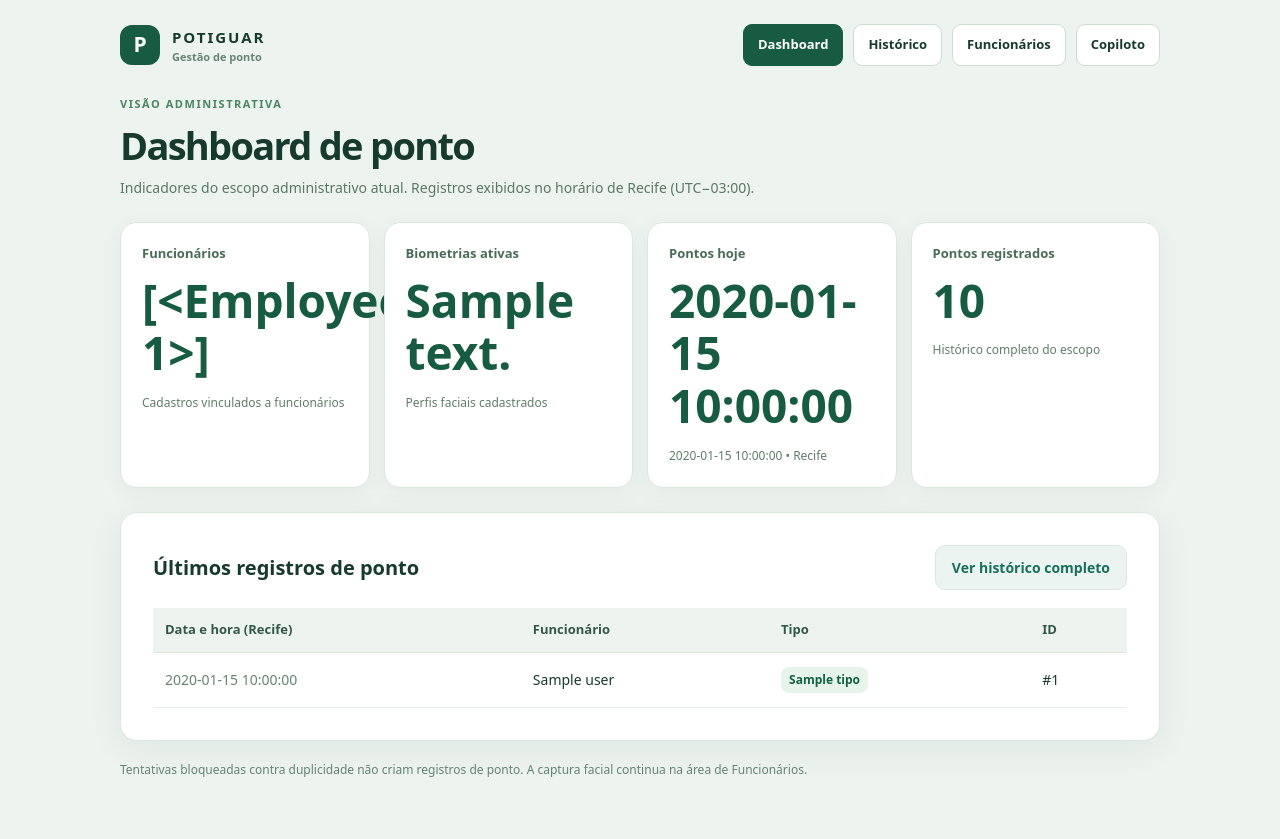
After one commit to leon337/reconhecimento_facial, a Flask app: template templates/admin/dashboard.html in a window 1280 px wide. The commit adds this page. Run offline with Flask 3, Linux system fonts and the light colour scheme; tables that the repository leaves empty hold one stand-in row (values such as "Sample post"); the template is opened without the code that fills it: values that come from a table or form of the project are taken from there, most other values are stand-ins (such as "Sample title", 1, 10 or a date in 2020); some libraries are stand-ins or nearby versions.

Commit message:
feat(potiguar): dashboard and protected punch history for homologation

```diff
--- a/main.py
+++ b/main.py
@@ -9,6 +9,7 @@ from flask_migrate import Migrate
 from flask_wtf.csrf import CSRFProtect
 
 from app.admin.routes import bp as admin_bp
+from app.admin import dashboard as _dashboard_routes  # noqa: F401; register read-only reports
 from app.models import db
 from app.observability import init_observability
 
--- /dev/null
+++ b/static/admin-dashboard.css
@@ -0,0 +1,17 @@
+.metrics-grid{display:grid;grid-template-columns:repeat(4,minmax(0,1fr));gap:14px;margin:0 0 24px}
+.metric{padding:21px;background:#fff;border:1px solid #dbe8de;border-radius:16px;box-shadow:0 6px 25px #123e240b;min-width:0}
+.metric span{display:block;color:#496c58;font-size:13px;font-weight:750}
+.metric strong{display:block;color:#175b43;font-size:clamp(30px,4vw,46px);line-height:1.15;margin:10px 0;font-variant-numeric:tabular-nums}
+.metric small{font-size:12px;color:#617d6a}
+.section-bar{display:flex;align-items:center;justify-content:space-between;gap:12px;flex-wrap:wrap;margin-bottom:18px}
+.section-bar h2{font-size:20px;margin:0}
+.point-tag{display:inline-block;padding:4px 8px;border-radius:8px;background:#e7f4eb;color:#146044;font-size:12px;font-weight:800}
+.dashboard-footnote{margin-top:20px}
+.history-filters{display:flex;align-items:end;flex-wrap:wrap;gap:12px;margin-bottom:20px}
+.history-filters .field{min-width:160px}
+.history-filters input,.history-filters select{border:1px solid #b8d0c1;border-radius:10px;padding:10px;min-height:44px;background:#fff}
+.history-filters .action{min-height:44px}
+.history-total{font-size:13px;font-weight:700;color:#496c58}
+.pagination{display:flex;gap:8px;justify-content:flex-end;margin-top:20px}
+@media(max-width:780px){.metrics-grid{grid-template-columns:repeat(2,minmax(0,1fr))}}
+@media(max-width:420px){.metrics-grid{grid-template-columns:1fr}.history-filters .field{width:100%}}
--- /dev/null
+++ b/templates/admin/dashboard.html
@@ -0,0 +1,42 @@
+<!doctype html>
+<html lang="pt-BR">
+<head>
+  <meta charset="utf-8">
+  <meta name="viewport" content="width=device-width,initial-scale=1">
+  <title>Dashboard — Potiguar</title>
+  <link rel="stylesheet" href="{{ url_for('static', filename='admin-mobile.css') }}">
+  <link rel="stylesheet" href="{{ url_for('static', filename='admin-dashboard.css') }}">
+</head>
+<body>
+<div class="container">
+  <header class="header">
+    <a class="brand" href="{{ url_for('admin.dashboard') }}"><span class="brand-mark">P</span><span><strong>POTIGUAR</strong><small>Gestão de ponto</small></span></a>
+    <nav class="top-actions" aria-label="Navegação principal">
+      <a class="primary" href="{{ url_for('admin.dashboard') }}" aria-current="page">Dashboard</a>
+      <a href="{{ url_for('admin.history') }}">Histórico</a>
+      <a href="{{ url_for('admin.list_users') }}">Funcionários</a>
+      <a href="{{ url_for('copilot.workspace') }}">Copiloto</a>
+    </nav>
+  </header>
+  <main>
+    <div class="page-heading"><span class="eyebrow">Visão administrativa</span><h1>Dashboard de ponto</h1>
+      <p class="subtitle">Indicadores do escopo administrativo atual. Registros exibidos no horário de Recife (UTC−03:00).</p>
+    </div>
+    <section class="metrics-grid" aria-label="Indicadores">
+      <div class="metric"><span>Funcionários</span><strong>{{ employees }}</strong><small>Cadastros vinculados a funcionários</small></div>
+      <div class="metric"><span>Biometrias ativas</span><strong>{{ biometrics }}</strong><small>Perfis faciais cadastrados</small></div>
+      <div class="metric"><span>Pontos hoje</span><strong>{{ punches_today }}</strong><small>{{ today }} • Recife</small></div>
+      <div class="metric"><span>Pontos registrados</span><strong>{{ punches_total }}</strong><small>Histórico completo do escopo</small></div>
+    </section>
+    <section class="panel">
+      <div class="section-bar"><h2>Últimos registros de ponto</h2><a class="action secondary" href="{{ url_for('admin.history') }}">Ver histórico completo</a></div>
+      <div class="table-scroll"><table class="users-table"><thead><tr><th>Data e hora (Recife)</th><th>Funcionário</th><th>Tipo</th><th>ID</th></tr></thead>
+        <tbody>{% for point in latest %}
+          <tr><td data-label="Data e hora">{{ local_time(point.timestamp) }}</td><td data-label="Funcionário">{{ point.user.name or point.user.username }}</td><td data-label="Tipo"><span class="point-tag">{{ point.tipo }}</span></td><td data-label="ID">#{{ point.id }}</td></tr>
+        {% else %}<tr><td colspan="4"><p class="empty-state">Nenhum ponto registrado neste escopo.</p></td></tr>{% endfor %}</tbody>
+      </table></div>
+    </section>
+    <p class="help dashboard-footnote">Tentativas bloqueadas contra duplicidade não criam registros de ponto. A captura facial continua na área de Funcionários.</p>
+  </main>
+</div>
+</body></html>
--- a/templates/admin/users_list.html
+++ b/templates/admin/users_list.html
@@ -15,6 +15,8 @@
         <span><strong>POTIGUAR</strong><small>Gestão de ponto</small></span>
       </a>
       <nav class="top-actions" aria-label="Navegação principal">
+        <a href="{{ url_for('admin.dashboard') }}">Dashboard</a>
+        <a href="{{ url_for('admin.history') }}">Histórico de pontos</a>
         <a href="{{ url_for('admin.list_users') }}" aria-current="page">Funcionários</a>
         <a class="primary" href="{{ url_for('copilot.workspace') }}">✦ Copiloto de IA</a>
       </nav>
```
Also changed, not shown: app/admin/dashboard.py (added, +111 -0 lines), templates/admin/pontos.html (added, +40 -0 lines), tests/test_admin_dashboard_unittest.py (added, +98 -0 lines).
